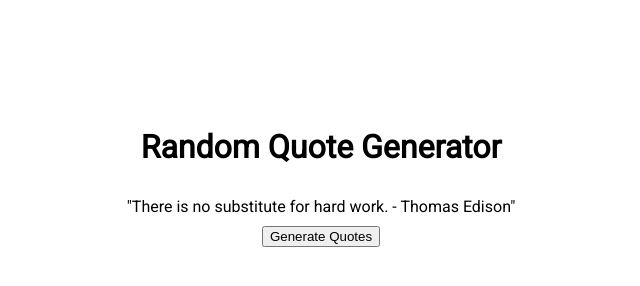
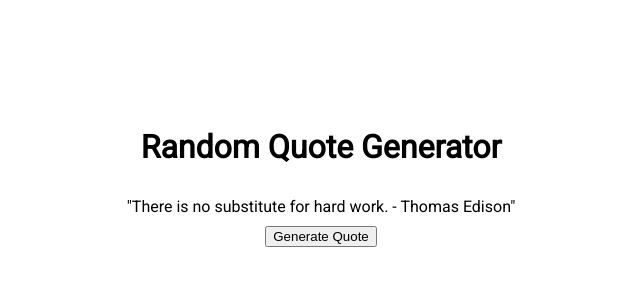
Before and after one commit to js-mentorship-razvan/project-1, a plain HTML site: page app/src/index.html in a window 1280 px wide. Shown: the full height of the page, 319-959 px from the left. Drawn offline with Linux system fonts and the light colour scheme.

Commit message:
fixed typo

```diff
--- a/app/src/index.html
+++ b/app/src/index.html
@@ -13,7 +13,7 @@
 <body>
     <h1>Random Quote Generator</h1>
     <div id="display">"There is no substitute for hard work. - Thomas Edison"</div>
-    <button onclick="generateQuotes()"> Generate Quotes</button>
+    <button onclick="generateQuotes()"> Generate Quote</button>
     <script src="js/script.js"></script>
 </body>
 
```
